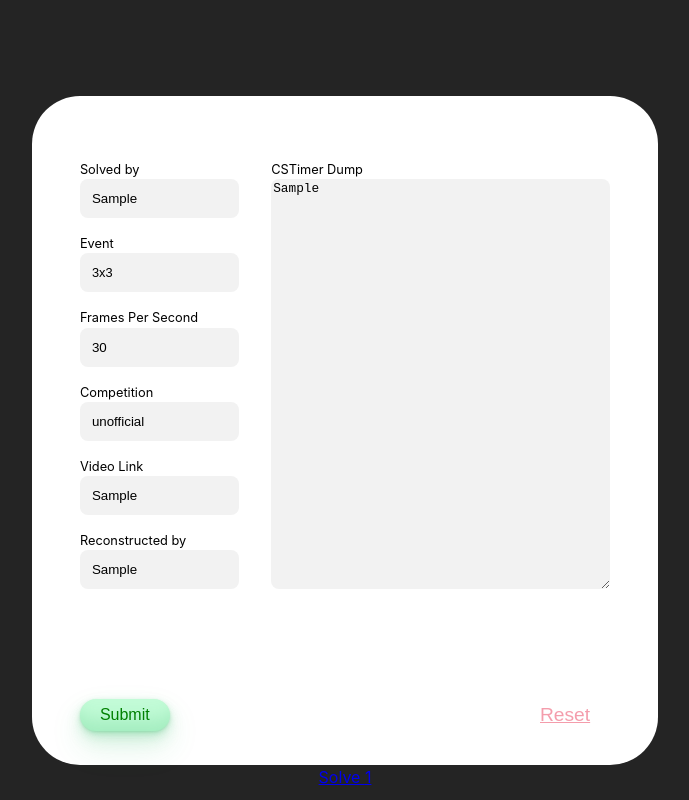
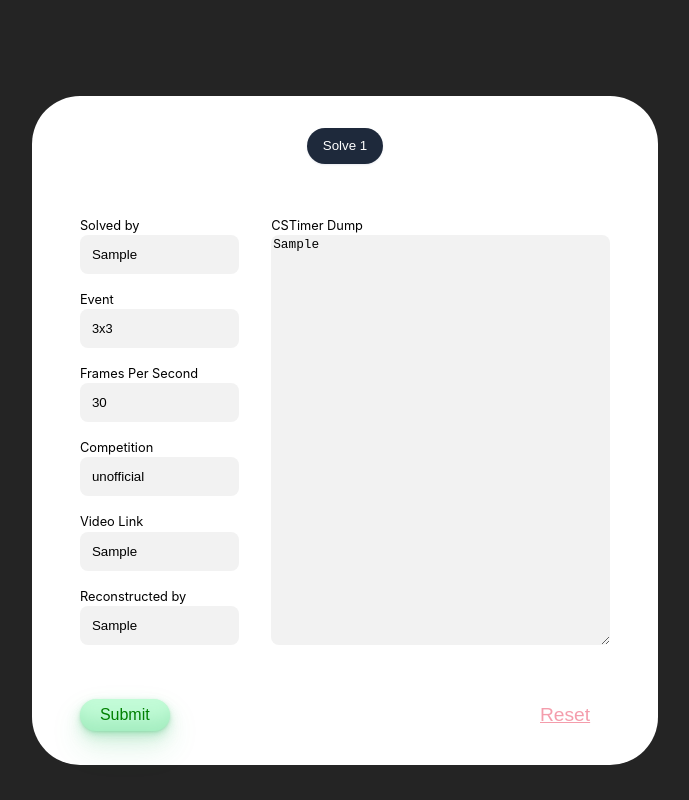
Before and after one commit to Majestic9169/reconstruction-formatter, a React (Vite) app: page /submit in a window 1280 px wide. Both pictures are taken after typing "Sample", "Sample", "Sample", "Sample" into the empty fields and a click on the button "Submit". Shown: the whole page, without its empty margins (295-984 px from the left). Built offline with nearby package versions, Linux system fonts and the light colour scheme.

Commit message:
style link buttons on recon submit page

```diff
--- a/src/pages/SubmitRecon.tsx
+++ b/src/pages/SubmitRecon.tsx
@@ -85,6 +85,15 @@ export const Submit = () => {
   return (
     <div className="submit-page">
       <div className="submit-container">
+        <div className="link-container">
+          {reconstruction.solves.map((solve, i) => (
+            <Link to={"/solve/" + (i + 1).toString()} state={{ ReconDetails, solve }}>
+              <button className="link-button">
+                Solve {i + 1}
+              </button>
+            </Link>
+          ))}
+        </div>
         <div className="form-container">
           <div className="left-form-container">
             {inputFields.map(({ key, label, type, options }) => (
@@ -123,11 +132,6 @@ export const Submit = () => {
           </button>
         </div>
       </div>
-      {reconstruction.solves.map((solve, i) => (
-        <Link to={"/solve/" + (i + 1).toString()} state={{ ReconDetails, solve }}>
-          Solve {i + 1}
-        </Link>
-      ))}
-    </div>
+    </div >
   )
 }
--- a/src/styles/Submit.css
+++ b/src/styles/Submit.css
@@ -117,3 +117,37 @@
   color: #e62143;
   transform: rotate(-1deg);
 }
+
+.link-container {
+  display: flex;
+  justify-content: center;
+  align-items: center;
+  gap: 1rem
+}
+
+/* CSS */
+.link-button {
+  background-color: #1e293b;
+  color: #fff;
+  border: 0 solid #e2e8f0;
+  border-radius: 1.5rem;
+  box-sizing: border-box;
+  cursor: pointer;
+  display: inline-block;
+  line-height: 1;
+  padding: 0.7rem 1rem;
+  text-align: center;
+  text-decoration: none #0d172a solid;
+  text-decoration-thickness: auto;
+  transition: all .2s cubic-bezier(.4, 0, .2, 1);
+  box-shadow: 0px 1px 2px rgba(166, 175, 195, 0.25);
+  user-select: none;
+  -webkit-user-select: none;
+  touch-action: manipulation;
+}
+
+.link-button:hover {
+  background-color: #fff;
+  color: #0d172a;
+  box-shadow: 2px 4px 4px rgba(166, 175, 195, 0.5);
+}
```
